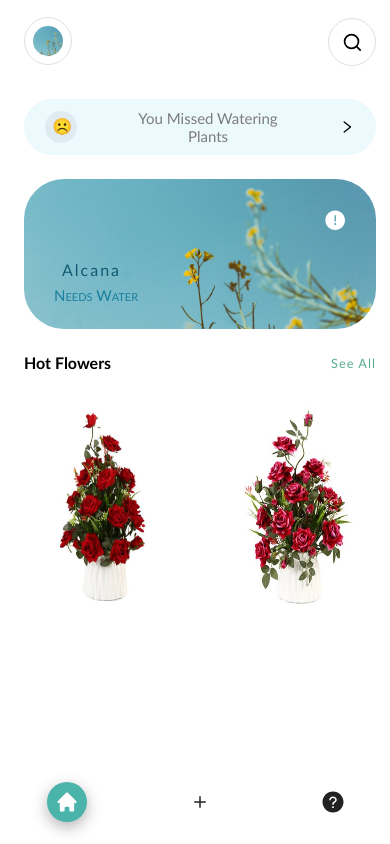
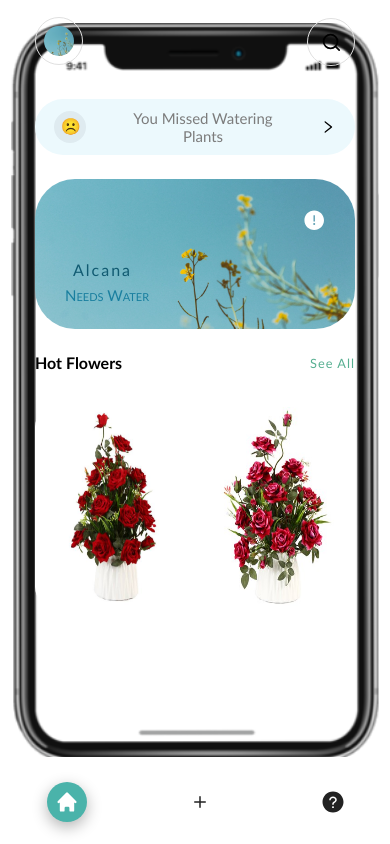
Before and after one commit to eisa-rezaei/Plants, a React (Create React App) app: page /#/ in a window 390 px wide. Built offline with nearby package versions, Linux system fonts and the light colour scheme.

Commit message:
phone-model-edit

```diff
--- a/src/App.css
+++ b/src/App.css
@@ -4,22 +4,7 @@
   box-sizing: border-box;
   text-transform: capitalize;
 }
-@media only screen and (max-width: 600px) {
-  body {
-    background-color: #fff !important;
-  }
-  .container {
-    margin: 0 auto !important;
-    width: min-content;
-  }
-  .container:hover {
-    box-shadow: 0 5px 15px rgba(0, 0, 0, 0) !important;
-  }
-  .pages-container {
-    padding: 0px 1.5rem !important;
-    height: min-content;
-  }
-}
+
 /* --light-shadow: 0 5px 15px rgba(0, 0, 0, 0.1);
 --dark-shadow: 0 5px 15px rgba(0, 0, 0, 0.2); */
 a {
@@ -47,12 +32,32 @@ body {
 .pages-container {
   width: 100%;
   min-height: 780px;
-  background-color: #fff;
   margin: 0 auto;
   border-radius: 50px;
   padding: 0.9rem 1.5rem;
   position: relative;
+  background: url(./images/border.svg) no-repeat;
+  background-size: 101%;
+  background-position: center;
+  background-attachment: local;
+  background-color: #fff;
 }
 a:hover {
   cursor: pointer;
 }
+@media only screen and (max-width: 600px) {
+  body {
+    background-color: #fff !important;
+  }
+  .container {
+    margin: 0 auto !important;
+    width: min-content;
+  }
+  .container:hover {
+    box-shadow: 0 5px 15px rgba(0, 0, 0, 0) !important;
+  }
+  .pages-container {
+    padding: 0px 1.5rem !important;
+    height: min-content;
+  }
+}
--- a/src/components/footer/Footer.css
+++ b/src/components/footer/Footer.css
@@ -1,9 +1,3 @@
-@media only screen and (max-width: 600px) {
-  .footer-page {
-    position: fixed !important;
-    margin: 0 auto !important;
-  }
-}
 .footer-page {
   width: 400px;
   height: 4rem;
@@ -37,3 +31,9 @@
   border-radius: 50%;
   box-shadow: 0 5px 15px rgba(0, 0, 0, 0.3);
 }
+@media only screen and (max-width: 600px) {
+  .footer-page {
+    position: fixed !important;
+    margin: 0 auto !important;
+  }
+}
--- a/src/pages/addFlower/AddFlower.css
+++ b/src/pages/addFlower/AddFlower.css
@@ -1,8 +1,3 @@
-@media only screen and (max-width: 600px) {
-  .head-of-addflower {
-    margin-top: 15px !important;
-  }
-}
 .head-of-addflower {
   display: flex;
   flex-direction: column;
@@ -129,3 +124,8 @@
   object-fit: cover;
   border-radius: 20px;
 }
+@media only screen and (max-width: 600px) {
+  .head-of-addflower {
+    margin-top: 15px !important;
+  }
+}
--- a/src/pages/home/Home.css
+++ b/src/pages/home/Home.css
@@ -1,8 +1,3 @@
-@media only screen and (max-width: 600px) {
-  .header {
-    margin-top: 10px !important;
-  }
-}
 .header {
   width: 100%;
   min-height: 4rem;
@@ -147,3 +142,8 @@
   cursor: pointer;
   transition: all 0.2s linear;
 }
+@media only screen and (max-width: 600px) {
+  .header {
+    margin-top: 10px !important;
+  }
+}
--- a/src/pages/home/Home.js
+++ b/src/pages/home/Home.js
@@ -37,8 +37,8 @@ const Home = () => {
       </div>
       <div className="home-flowers-list">
         <div className="flowers-image">
-          <img src={listFlower1} alt="flower1" />
-          <img src={listFlower2} alt="flower2" />
+          <img src={listFlower1} alt="flower1" key="1" />
+          <img src={listFlower2} alt="flower2" key="2" />
         </div>
       </div>
     </div>
```
Also changed, not shown: src/images/border.svg (added), 1 other file (tests, documents, lock files or other folders).
